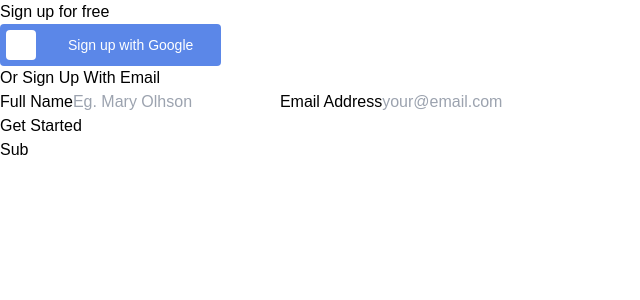
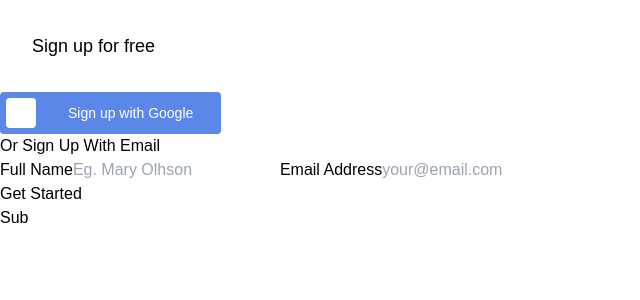
Before and after one commit to eobcre/sign-up-form, a React (Vite) app: page / in a window 1280 px wide. Shown: the top 300 px of the page, without its empty margins (0-640 px from the left). Built offline with nearby package versions, Linux system fonts and the light colour scheme; some icons are missing.

Commit message:
title styled

```diff
--- a/src/components/Title.tsx
+++ b/src/components/Title.tsx
@@ -1,7 +1,7 @@
 const Title: React.FC = () => {
   return (
-    <div>
-      <h3>Sign up for free</h3>
+    <div className='p-8'>
+      <h3 className='text-lg'>Sign up for free</h3>
     </div>
   );
 };
```
